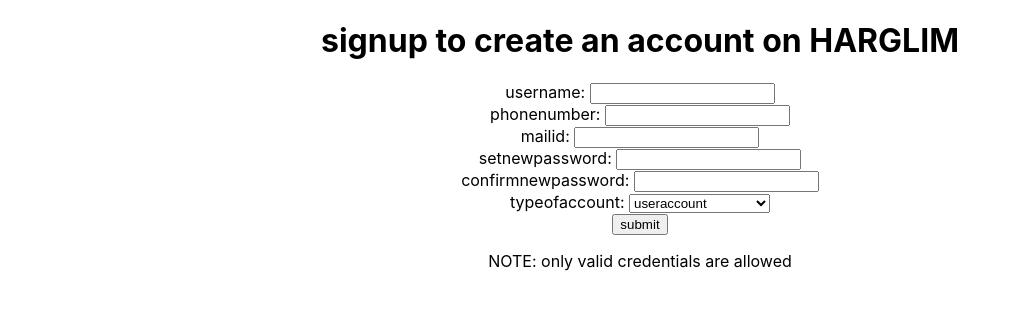
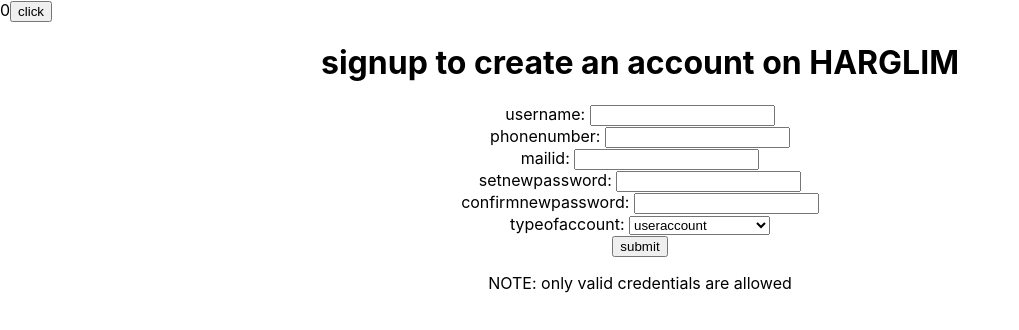
Before and after one commit to saiteja72749/harglimproject, a React (Create React App) app: page / in a window 1280 px wide. Shown: the top 330 px of the page, without its empty margins (0-1019 px from the left). Built offline with nearby package versions, Linux system fonts and the light colour scheme.

Commit message:
count commit

```diff
--- a/src/App.js
+++ b/src/App.js
@@ -27,12 +27,18 @@ import SignUp from './Components/SignUp';
 import Refs from './Components/Refs';
 import Ref2 from './Components/Ref2';
 import FocusInput from './Components/FocusInput';
+import ForwardRefparent from './Components/ForwardRefparent';
+import ForwardingRefs from './Components/ForwardingRefs';
+import CountMini from './Components/CountMini';
 function App() {
   return (
     <div className="sst" id="we">
+      <CountMini/>
+      {/* <ForwardingRefs/> */}
+      {/* <ForwardRefparent/> */}
       {/* <Ref2/> */}
       {/* <FocusInput/> */}
-            {/* <Refs/> */}
+      {/* <Refs/> */}
       {/* <ParentComp/> */}
       {/* <LifeCycleUpdate/> */}
       {/* <LifeCycleMount/> */}
@@ -53,8 +59,8 @@ function App() {
       <Hello name= 'teja'/>
       <button>click</button>
       <Hey/>
-      <Message/>
-      <Count/> */}
+      <Message/> */}
+      {/* <Count/> */}
       {/* <Sai/> */}
       {/* <Project/>
       <Hello name= 'sai teja' myName= 'mahi'/>
--- a/src/Components/ConditionalRend.js
+++ b/src/Components/ConditionalRend.js
@@ -4,20 +4,20 @@ class ConditionalRend extends Component {
       super(props)
 
       this.state = {
-         isLoggedIn:true
+         isLoggedIn:false
         }
     }
 
   render() {
-    // return this.state.isLoggedIn && <div>Hello Sai</div>
+    return this.state.isLoggedIn && <div>Hello Sai</div>
 
 
-    return this.state.isLoggedIn ? (
-        <div>Hello Sai</div>
-    ):
-    (
-        <div>Hello Teja</div>
-    )
+    // return this.state.isLoggedIn ? (
+    //     <div>Hello Sai</div>
+    // ):
+    // (
+    //     <div>Hello Teja</div>
+    // )
 
 
     // let message
--- /dev/null
+++ b/src/Components/CountMini.js
@@ -0,0 +1,27 @@
+import React, { Component } from 'react'
+
+class CountMini extends Component {
+    constructor(props) {
+      super(props)
+
+      this.state = {
+         count:0
+      }
+    }
+    increment(){
+        this.setState({
+            count: this.state.count+1
+        },()=>{console.log("callback value",this.state.count)})
+        console.log(this.state.count)
+    }
+  render() {
+    return (
+      <div>
+        {this.state.count}
+        <button onClick={()=>{this.increment()}}>click</button>
+      </div>
+    )
+  }
+}
+
+export default CountMini
--- /dev/null
+++ b/src/Components/ForwardRefChild.js
@@ -0,0 +1,11 @@
+import React from 'react'
+
+const ForwardRefChild=React.forwardRef((props,ref)=> {
+    return (
+      <div>
+        <input type='text' ref={ref}/>
+      </div>
+    )
+  })
+
+export default ForwardRefChild
--- /dev/null
+++ b/src/Components/ForwardRefparent.js
@@ -0,0 +1,24 @@
+import React, { Component } from 'react'
+import ForwardRefChild from './ForwardRefChild'
+class ForwardRefparent extends Component {
+    constructor(props) {
+      super(props)
+    this.inputRef=React.createRef()
+    }
+    clickHandler=()=>{
+    this.inputRef.current.focus()
+    console.log(this.inputRef.current.value)
+    }
+
+
+  render() {
+    return (
+      <div>
+        <ForwardRefChild ref={this.inputRef}/>
+        <button onClick={this.clickHandler}>click</button>
+      </div>
+    )
+  }
+}
+
+export default ForwardRefparent
--- /dev/null
+++ b/src/Components/ForwardingRefs.js
@@ -0,0 +1,29 @@
+import React, { Component } from 'react'
+export class ForwardingRefs extends Component {
+    constructor(props) {
+      super(props)
+    this.inputRef=React.createRef()
+    }
+    clickHandler=()=>{
+        this.inputRef.current.focus()
+        // aalert(this.inputRef.current.value)
+        console.log(this.inputRef.current.value)
+    }
+  render() {
+    return (
+      <div>
+        <input type='text' ref={this.inputRef}/>
+        <button onClick={this.clickHandler}>click</button>
+      </div>
+    )
+  }
+}
+const ForwardingRefss=React.forwardRef((props,ref)=>{
+    return (
+      <div>
+      <ForwardingRefs ref={ref}/>
+      </div>
+    )
+
+  })
+export default ForwardingRefss
--- a/src/Components/Ref2.js
+++ b/src/Components/Ref2.js
@@ -5,7 +5,7 @@ export class Ref2 extends Component {
       super(props)
         this.inputRef=React.createRef()
         this.cbRef=null
-        this.setcbRef=element=>{
+        this.setcbRef=(element)=>{
             this.cbRef=element
         }
     }
@@ -18,6 +18,7 @@ export class Ref2 extends Component {
     }
     clickHandler=()=>{
         alert(this.inputRef.current.value)
+        console.log(this.inputRef.current.value)
     }
 
   render() {
--- a/src/Components/Refs.js
+++ b/src/Components/Refs.js
@@ -11,6 +11,7 @@ class Refs extends Component {
     }
     clickHandler=()=>{
     alert(this.inputRef.current.value)
+    console.log(this.inputRef.current.value)
     }
   render() {
     return (
```
Also changed, not shown: src/Components/SignUp.js (+6 -2 lines).
